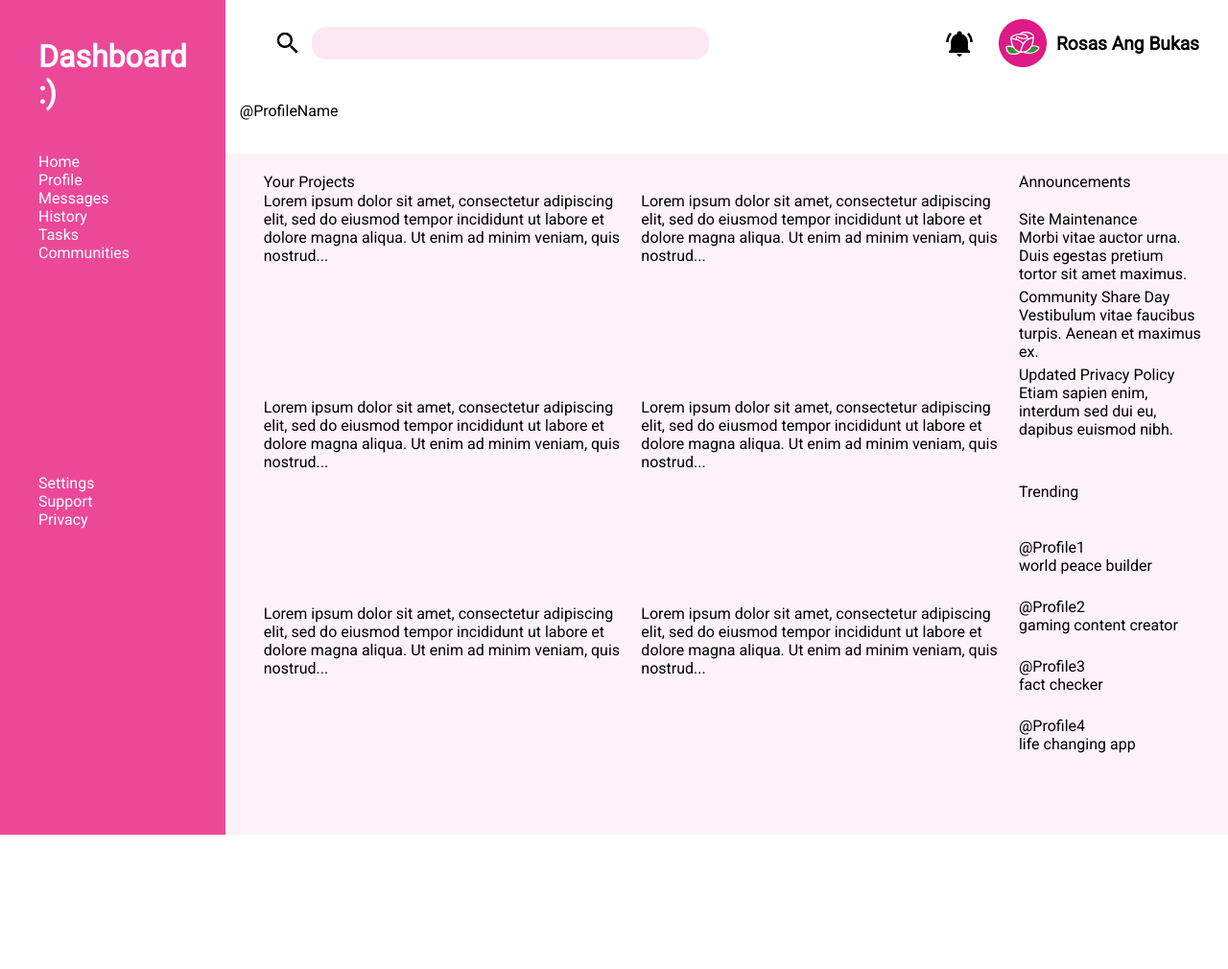
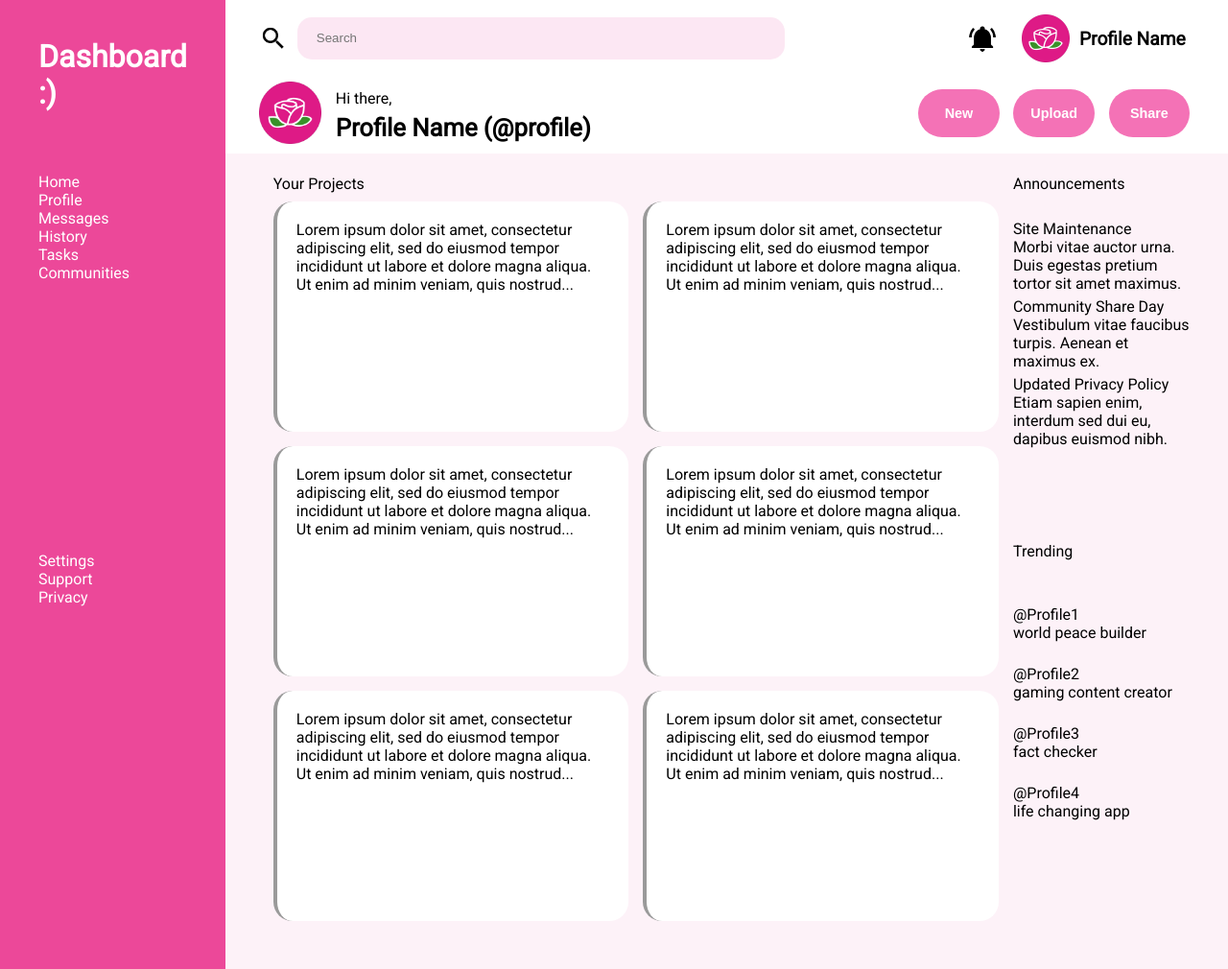
Before and after one commit to LetsGo12300/dashboard, a plain HTML site: page index.html in a window 1280 px wide. Shown: the whole page at 96% size. Before the commit the page ends 870 px from the top, so only its background shows below. Drawn offline with Linux system fonts and the light colour scheme.

Commit message:
Fixed layout for header

```diff
--- a/index.html
+++ b/index.html
@@ -31,21 +31,32 @@
         </div>
 
         <div class="header">
-            <div class="header-title">
+            <div class="header-title-1">
                 <div class="search-bar">
                     <img id="search-icon" src="./static/magnify.png" alt="search">
-                    <input type="text">
+                    <input type="text" placeholder="Search">
                 </div>
 
                 <div class="profile-icons">
                     <img id="notif-bell" src="./static/bell-ring.png" alt="notif-bell">
-                    <img id="prof-img" src="./static/rosas.jpeg" alt="profile-picture">
-                    <div id="prof-name">Rosas Ang Bukas</div>
+                    <img id="prof-img-1" src="./static/rosas.jpeg" alt="profile-picture">
+                    <div class="prof-name">Profile Name</div>
                 </div>
             </div>
 
-            <div class="profile-name">
-                @ProfileName
+            <div class="header-title-2">
+                <div class="left-title">
+                    <img id="prof-img-2" src="./static/rosas.jpeg" alt="profile-picture">
+                    <div class="welcome">
+                        <div>Hi there,</div>
+                        <div class="prof-name">Profile Name (@profile)</div>
+                    </div>
+                </div>
+                <div class="right-title">
+                    <button type="button" class="pink-btn">New</button>
+                    <button class="pink-btn">Upload</button>
+                    <button class="pink-btn">Share</button>
+                </div>
             </div>
         </div>
 
--- a/static/styles.css
+++ b/static/styles.css
@@ -30,15 +30,14 @@ body{
     grid-column: 2 / 3;
     grid-row: 1 / 2;
     display: grid;
-    grid-template: 1fr 1fr / 1fr;
-    align-items: center;
-    padding: 10px 15px;
+    grid-template: 70px 1fr / 1fr;
+    align-items:flex-start;
+    margin: 15px 35px;
 }
 
-.header-title{
+.header-title-1{
     display: grid;
-    grid-template-columns: 70% 30%;
-    padding: 0px 15px;
+    grid-template-columns: 80% 20%;
 }
 
 .search-bar{
@@ -49,6 +48,7 @@ body{
 }
 
 input[type="text"]{
+    padding: 5px 20px;
     width: 60%;
     height: 2.5em;
     border: none;
@@ -63,22 +63,68 @@ input[type="text"]{
     justify-content: flex-end;
 }
 
-#prof-img{
+#prof-img-1{
     max-width: 50px;
     max-height: auto;
     padding-left: 1em;
 }
 
 #notif-bell, #search-icon{
-    margin-left: 20px;
     max-width: 30px;
     max-height: 30px;
 }
 
-#prof-name{
-    font-size: 1.2em;
+.profile-icons>.prof-name{
+    font-size: 1.2rem;
     font-weight: bold;
-    min-width: 100px;
+    min-width: 120px;
+}
+
+.header-title-2{
+    display:grid;
+    grid-template-columns: 70% 30%;
+}
+
+.left-title{
+    display:grid;
+    grid-template-columns: 60px 1fr;
+    align-items: center;
+    gap: 20px;
+}
+
+.welcome{
+    display:grid;
+    grid-template-rows: 1fr 1fr;
+    align-items: center;
+}
+
+.welcome>.prof-name{
+    font-size: 1.6rem;
+    font-weight: bold;
+    min-width: 300px;
+}
+
+#prof-img-2{
+    max-width: 65px;
+    max-height: auto;
+}
+
+.right-title{
+    display: grid;
+    grid-template-columns: repeat(3, 1fr);
+    place-items: center;
+    gap: 5px;
+}
+
+.pink-btn{
+    background-color: #f472b6;
+    font-weight: bold;
+    font-size: 0.9em;
+    color: white;
+    border: none;
+    border-radius: 25px;
+    width: 90%;
+    height: 50px;
 }
 
 .content{
@@ -89,12 +135,12 @@ input[type="text"]{
     grid-template-columns: 80% 20%;
     gap: 15px;
     background-color: #fdf2f8;
-    padding: 40px;
+    padding: 50px;
 }
 
 .title{
     position: relative;
-    top: -20px;
+    top: -28px;
 }
 
 .content>.title{
@@ -135,6 +181,10 @@ input[type="text"]{
 
 .card{
     height: 200px;
+    background-color: white;
+    padding: 20px;
+    border-radius: 20px;
+    border-left: 4px inset;
 }
 
 ul>li{
```
